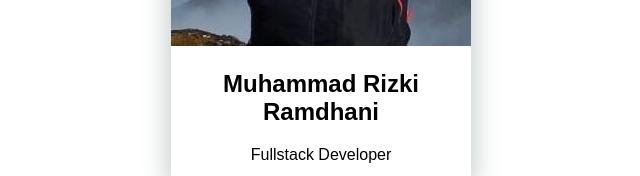
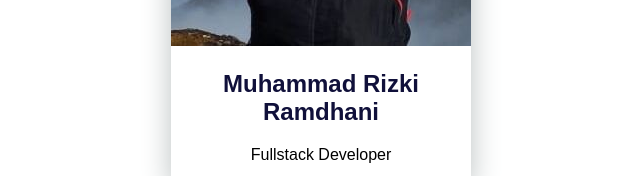
Before and after one commit to rizki2610ramdhani/task-1-creating-table, a plain HTML site: page index.html in a window 1280 px wide. Shown: the part 816-992 px from the top of the page, without its empty margins (319-959 px from the left). Drawn offline with Linux system fonts and the light colour scheme.

Commit message:
first commit

```diff
--- a/index.html
+++ b/index.html
@@ -8,12 +8,12 @@
     <link rel="stylesheet" href="https://cdnjs.cloudflare.com/ajax/libs/font-awesome/6.2.1/css/all.min.css" integrity="sha512-MV7K8+y+gLIBoVD59lQIYicR65iaqukzvf/nwasF0nqhPay5w/9lJmVM2hMDcnK1OnMGCdVK+iQrJ7lzPJQd1w==" crossorigin="anonymous" referrerpolicy="no-referrer" />
 </head>
 <body>
-
     <div style="
             width:500px;
             padding: 15px;
             margin: 100px auto;
             font-family: Arial, Helvetica, sans-serif;
+            background-color: white;
         ">
             <h1>Hallo!, Selamat Datang.</h1>
             <p style="text-align: justify;">
@@ -54,7 +54,7 @@
                 box-shadow: 0 0 30px #bac0c0;
             ">
                 <img src="assets/images/people.jpg" alt="people" style="border-radius: 7px 7px 0px 0px;">
-            <h2>Muhammad Rizki Ramdhani</h2>
+                <h2 style="color: #10103a;">Muhammad Rizki Ramdhani</h2>
                 <p>Fullstack Developer</p>
             </div>
     </div>
```
Lines whose indentation alone changed are shown as unchanged.
